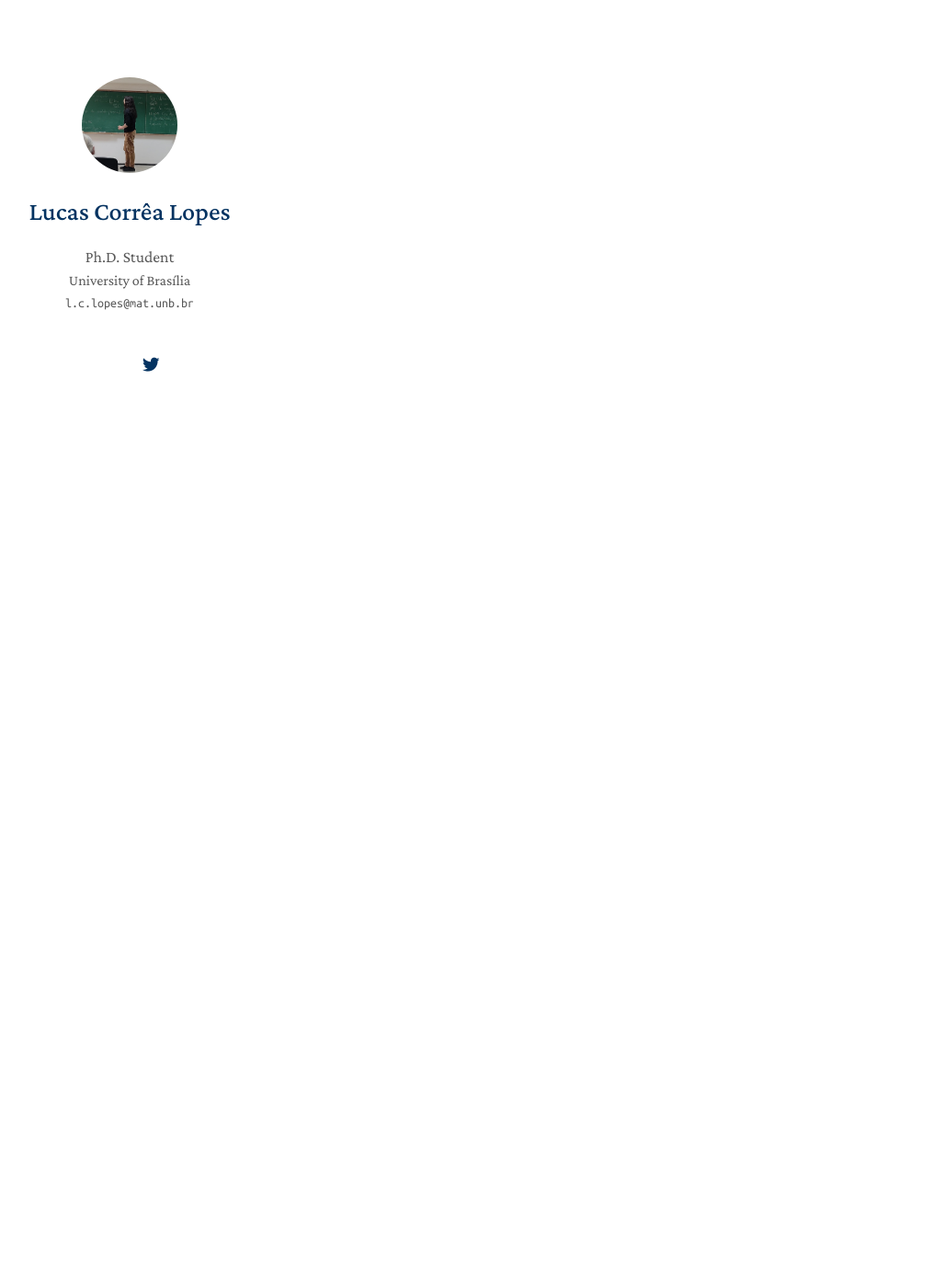
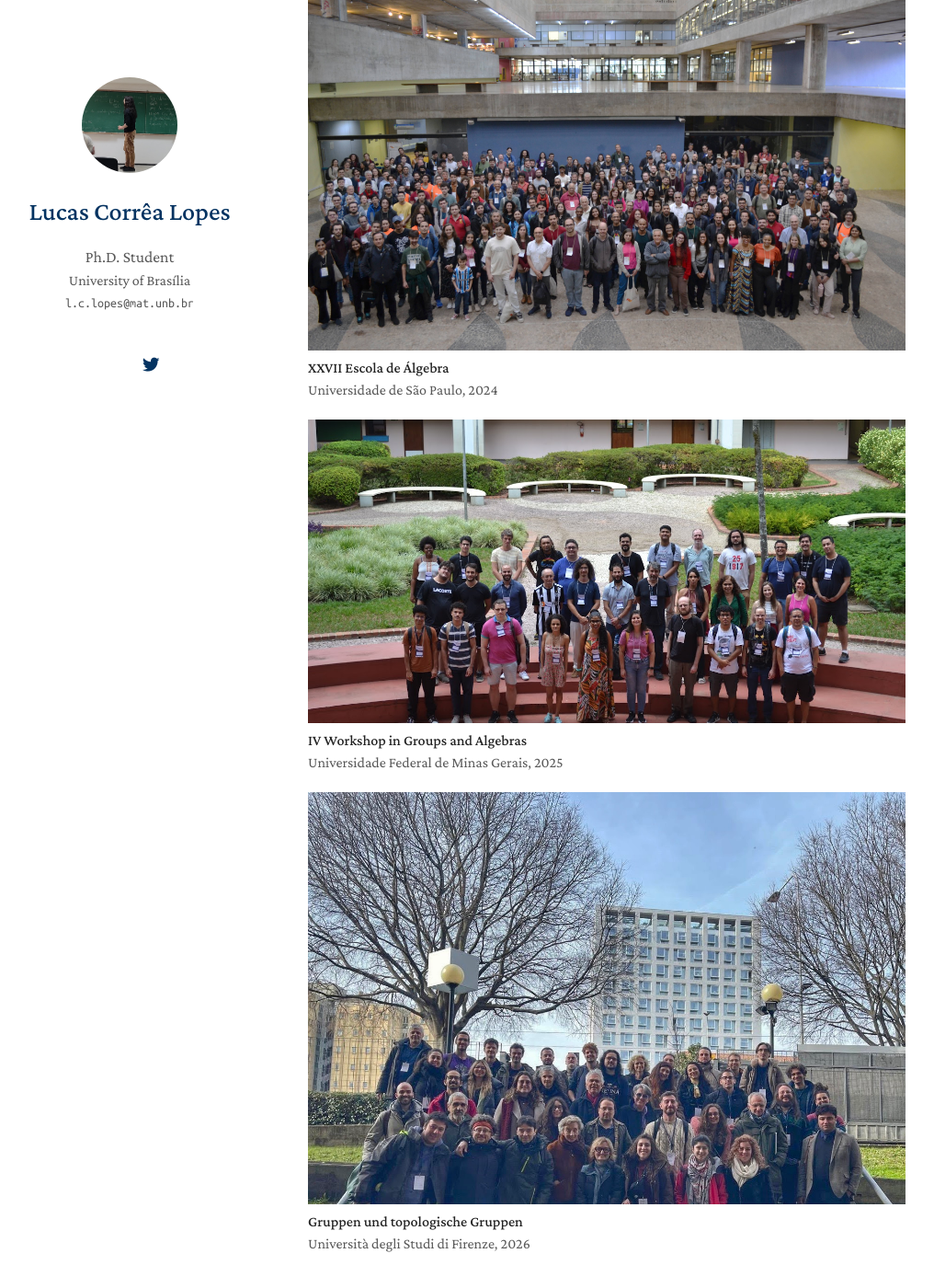
Before and after one commit to lcorrealopes/home, a Jekyll site: the page built from index.md, in a window 1280 px wide and 1400 px high, scrolled down 1854 px. Shown: the whole window at 92% size, without its empty margins (135-1151 px from the left). Built offline with Jekyll 4.4.1, drawn with Linux system fonts in a browser that asks for light colours; nearby versions of some CDN libraries; a style sheet for code colours, icons or effects is not loaded; our own code applies the rules of GitHub Pages for plain Markdown files.

Commit message:
Update index.md

```diff
--- a/index.md
+++ b/index.md
@@ -80,3 +80,35 @@
 
 - **Calculus 1 (SP3)**
 - **Calculus 1 (SP8)**
+
+## Pictures
+
+<div class="event-item">
+  <a href="/assets/events/escalgebra.JPG" target="_blank">
+    <img src="/assets/events/escalgebra.JPG" alt="XXVII Escola de Álgebra">
+  </a>
+  <p class="event-caption">
+    <strong>XXVII Escola de Álgebra</strong><br>
+    Universidade de São Paulo, 2024
+  </p>
+</div>
+
+<div class="event-item">
+  <a href="/assets/events/joralgebra.jpg" target="_blank">
+    <img src="/assets/events/joralgebra.jpg" alt="IV Workshop in Groups and Algebras">
+  </a>
+  <p class="event-caption">
+    <strong>IV Workshop in Groups and Algebras</strong><br>
+    Universidade Federal de Minas Gerais, 2025
+  </p>
+</div>
+
+<div class="event-item">
+  <a href="/assets/events/gtg2026.jpeg" target="_blank">
+    <img src="/assets/events/gtg2026.jpeg" alt="Gruppen und topologische Gruppen">
+  </a>
+  <p class="event-caption">
+    <strong>Gruppen und topologische Gruppen</strong><br>
+    Università degli Studi di Firenze, 2026
+  </p>
+</div>
```
